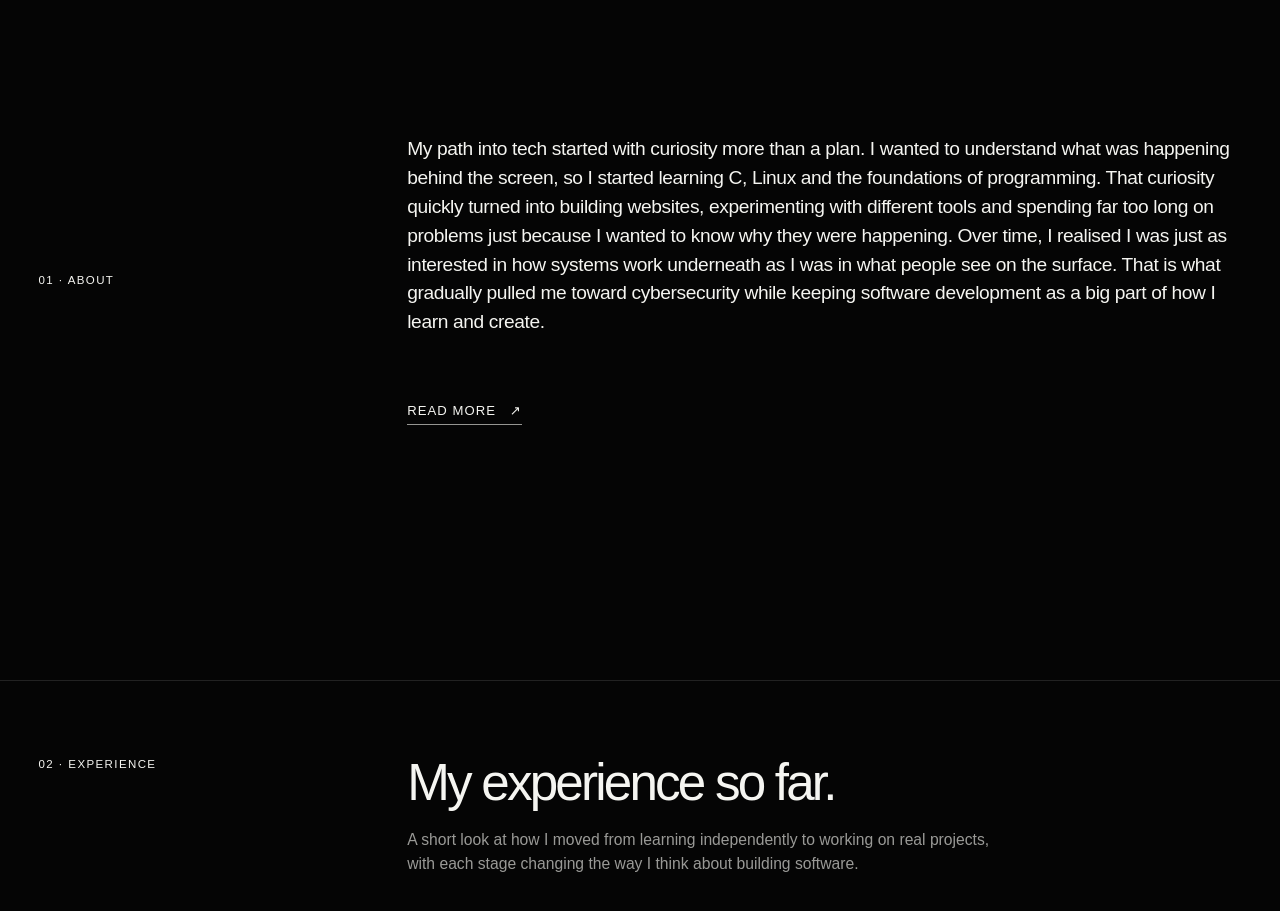
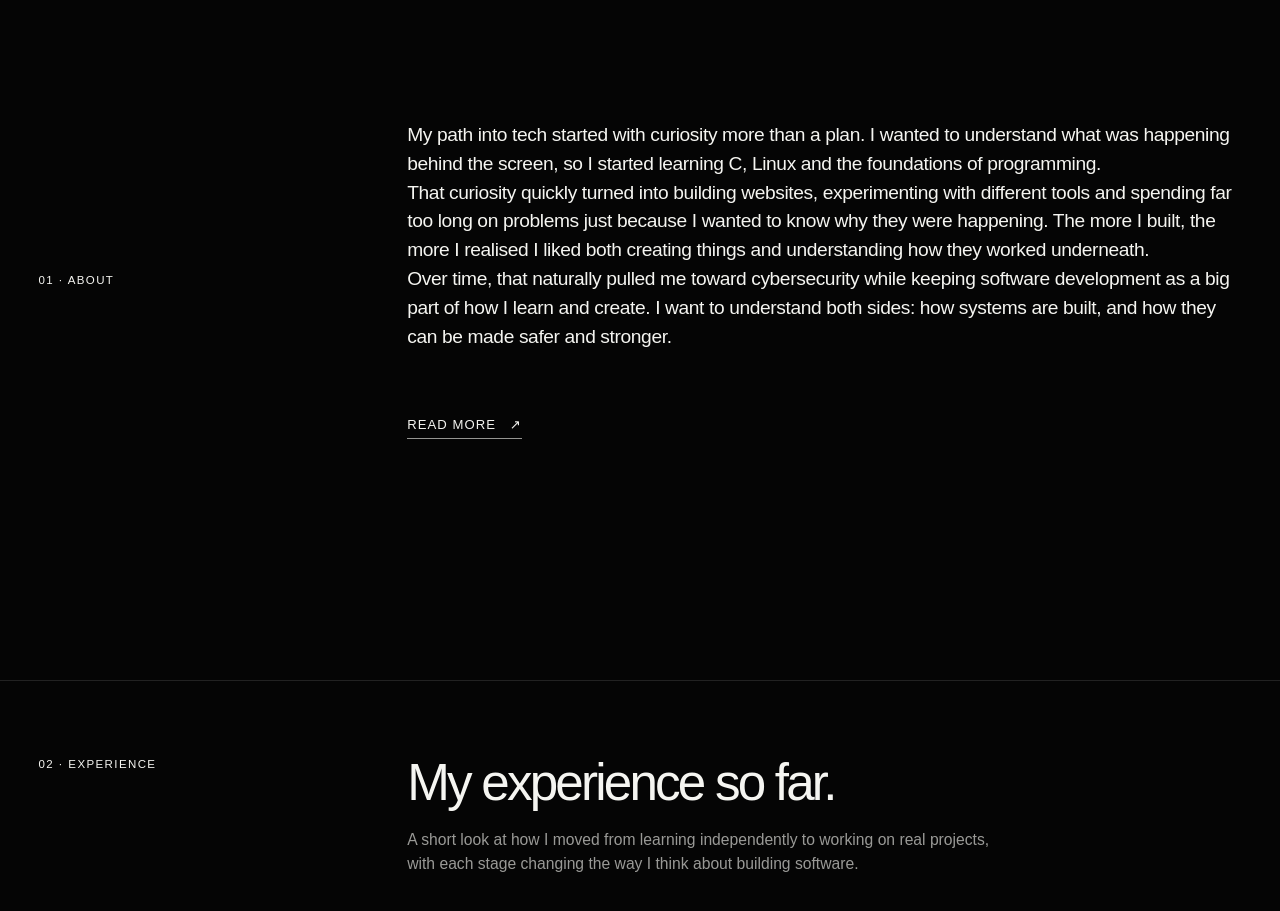
Before and after one commit to emma-dasilva-dev/emma-portfolio, a Next.js app: page / in a window 1280 px wide. Shown: the part 920-1831 px from the top of the page. Built offline with nearby package versions, Linux system fonts and the light colour scheme.

Commit message:
Split homepage About into three paragraphs

```diff
--- a/src/components/sections/About.tsx
+++ b/src/components/sections/About.tsx
@@ -17,23 +17,34 @@ export default function About() {
       </motion.p>
 
       <div className="about-content">
-        <motion.p
+        <motion.div
           className="about-story"
           initial={{ opacity: 0, y: 42 }}
           whileInView={{ opacity: 1, y: 0 }}
           viewport={{ once: true, amount: 0.35 }}
           transition={{ duration: 0.9, ease: [0.16, 1, 0.3, 1] }}
         >
-          My path into tech started with curiosity more than a plan. I wanted to
-          understand what was happening behind the screen, so I started learning
-          C, Linux and the foundations of programming. That curiosity quickly
-          turned into building websites, experimenting with different tools and
-          spending far too long on problems just because I wanted to know why
-          they were happening. Over time, I realised I was just as interested in
-          how systems work underneath as I was in what people see on the surface.
-          That is what gradually pulled me toward cybersecurity while keeping
-          software development as a big part of how I learn and create.
-        </motion.p>
+          <p>
+            My path into tech started with curiosity more than a plan. I wanted
+            to understand what was happening behind the screen, so I started
+            learning C, Linux and the foundations of programming.
+          </p>
+
+          <p>
+            That curiosity quickly turned into building websites, experimenting
+            with different tools and spending far too long on problems just
+            because I wanted to know why they were happening. The more I built,
+            the more I realised I liked both creating things and understanding
+            how they worked underneath.
+          </p>
+
+          <p>
+            Over time, that naturally pulled me toward cybersecurity while
+            keeping software development as a big part of how I learn and
+            create. I want to understand both sides: how systems are built, and
+            how they can be made safer and stronger.
+          </p>
+        </motion.div>
 
         <motion.div
           initial={{ opacity: 0, y: 18 }}
```
